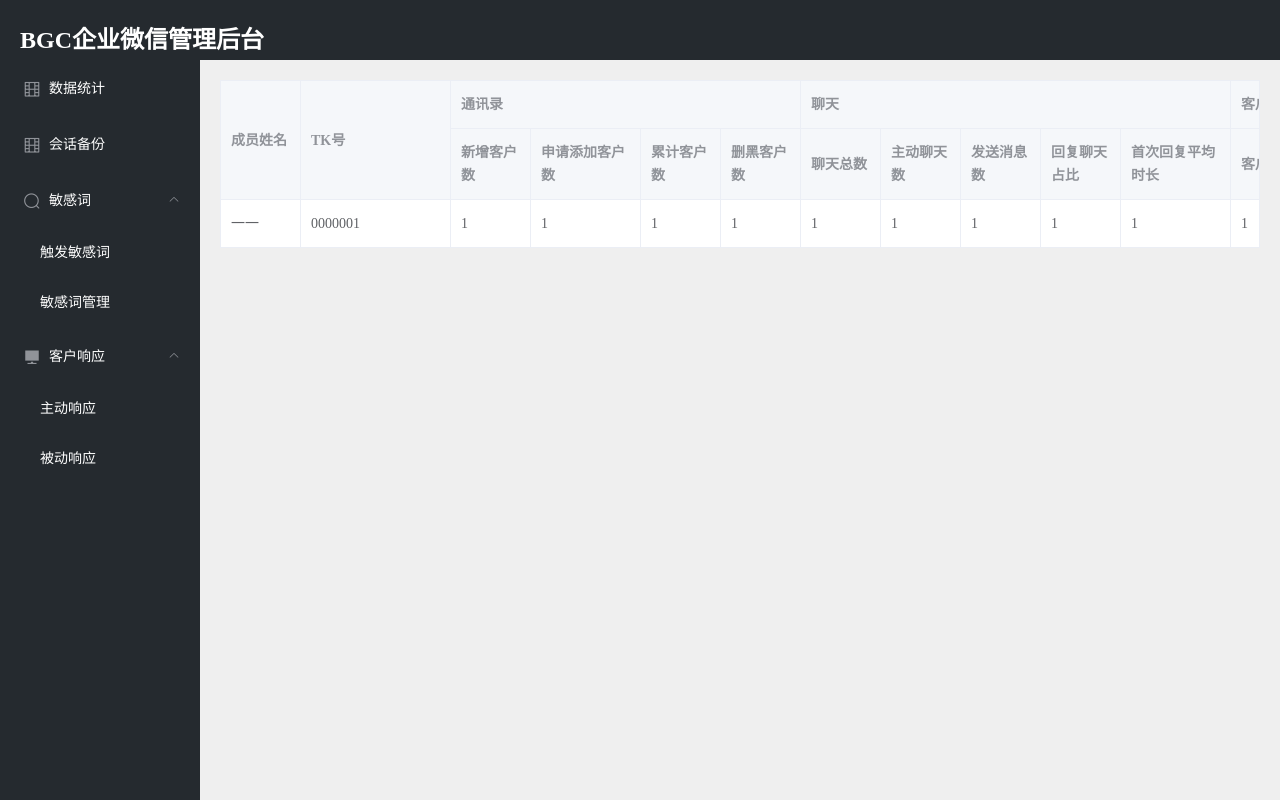
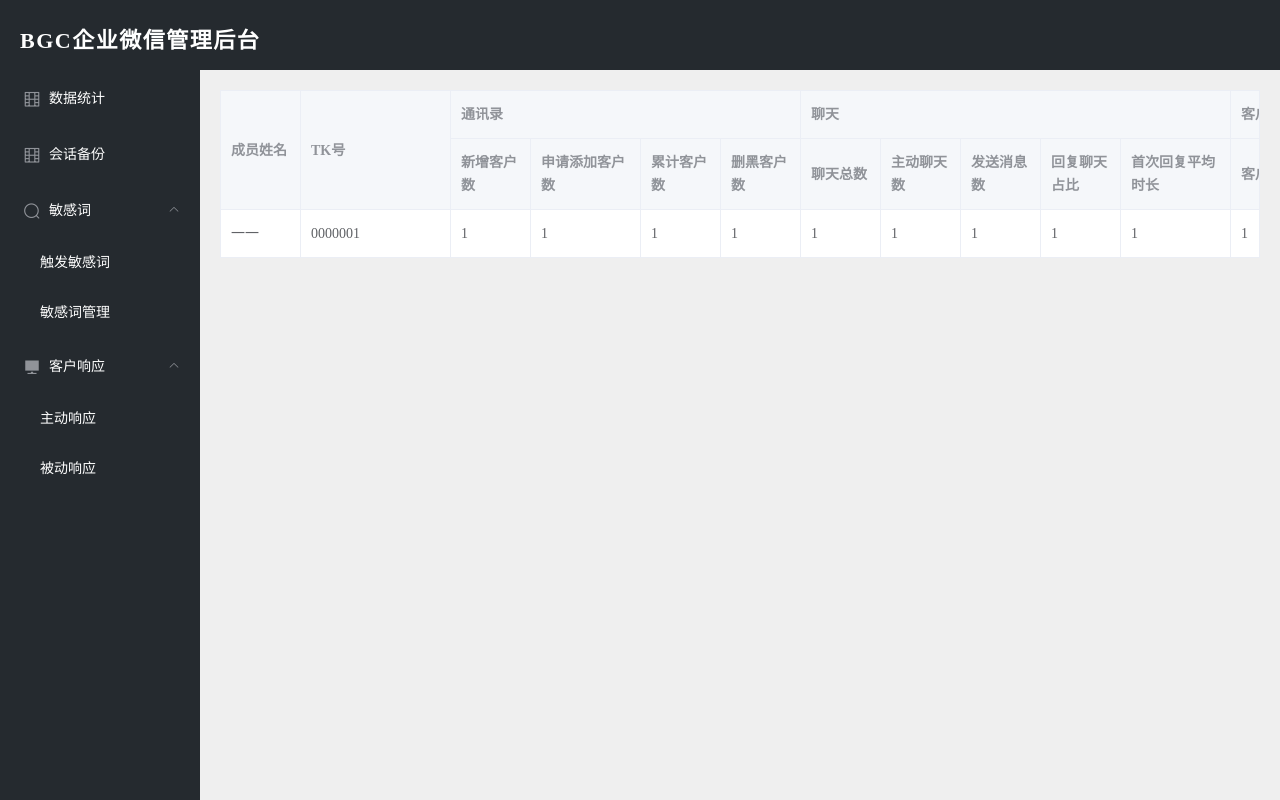
Before and after one commit to liule1001/tkwxsystem, a Vue app: page /dataStatistics in a window 1280 px wide. Built offline with nearby package versions, Linux system fonts and the light colour scheme.

Commit message:
样式调整

```diff
--- a/src/views/Home.vue
+++ b/src/views/Home.vue
@@ -1,7 +1,7 @@
 <template>
     <el-container>
         <el-header>
-            <h1>BGC企业微信管理后台</h1>
+            <h3>BGC企业微信管理后台</h3>
             <!-- <HomeHeader /> -->
         </el-header>
         <el-container>
@@ -44,9 +44,16 @@ export default {
 
 <style lang='scss' rel='stylesheet/scss'>
 @import "../assets/scss/common.scss";
-
+h3 {
+    letter-spacing: 1.5px;
+    font-size: 22px;
+}
+.el-header {
+    height: 70px !important;
+}
 .el-container {
     height: 100%;
+
 }
 .el-aside {
     background: #252a2f;
```
